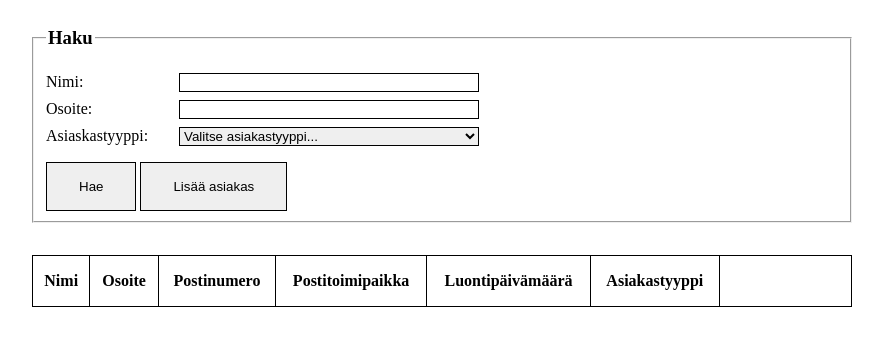
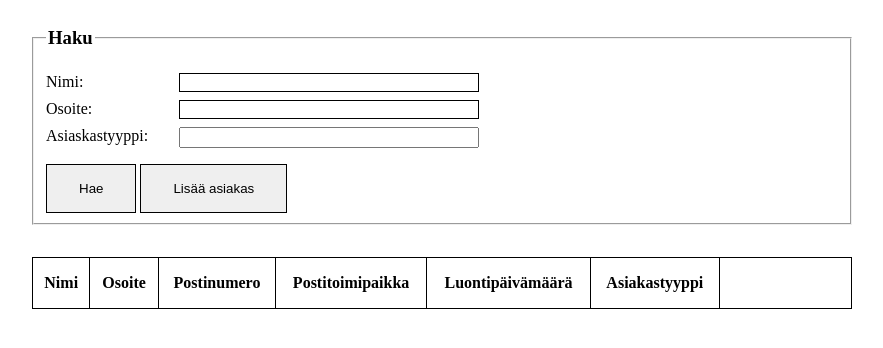
Before and after one commit to miqlund/Web2_Node, a website: page node.html in a window 1280 px wide. Shown: the whole page, without its empty margins (198-1081 px from the left). Drawn offline with nearby package versions, Linux system fonts and the light colour scheme; no server answers.

Commit message:
Poisteltiin turhia rivejä.

```diff
--- a/customerController.js
+++ b/customerController.js
@@ -33,10 +33,8 @@ module.exports = {
       for (var key in req.query) {
         query += " AND " + key + " LIKE '" + req.query[key] + "%'";
       }
-      console.log("Ei tultu SELECT:in kautta");
     } else {
       query = "SELECT * FROM asiakas WHERE 1=1";
-      console.log("Tultiin SELECT:in kautta");
     }
     connection.query(query, function (error, results, fields) {
       if (error) {
--- a/node.html
+++ b/node.html
@@ -21,9 +21,10 @@
                 <label for="address">Osoite: </label>
                 <input type="text" name="address" id="address">
                 <label for="custType">Asiaskastyyppi: </label>
-                <select name="custType" class="custType" id="custType">
+                <input type="number" class="custType" name="custType" id="custType">
+                <!-- <select name="custType" class="custType" id="custType">
                     <option value="empty" selected disabled>Valitse asiakastyyppi...</option>
-                </select>
+                </select> -->
             </div>
             <div>
                 <input type="button" value="Hae" id="getBtn" class="searchBtn">
@@ -113,6 +114,8 @@
 
     var haeKaikki = () => {
         let sp = searcParameters();
+
+        $('#data').empty();
 		$.get(`http://localhost:3002/Asiakas?${sp}`,(data, status, xhr) => {
 			$.each(data, (index, json_obj) => {
                 $("#data").append("<tr>");
@@ -129,7 +132,7 @@
 		});
     }
 
-    // palauttaa hakuparametri-stringin jos kentät eivät ole tyhjiä
+    // Palautetaan hakuparametri
     searcParameters = () => {
         let str = '';
         if ($('#name').val().trim() != '') {
```
